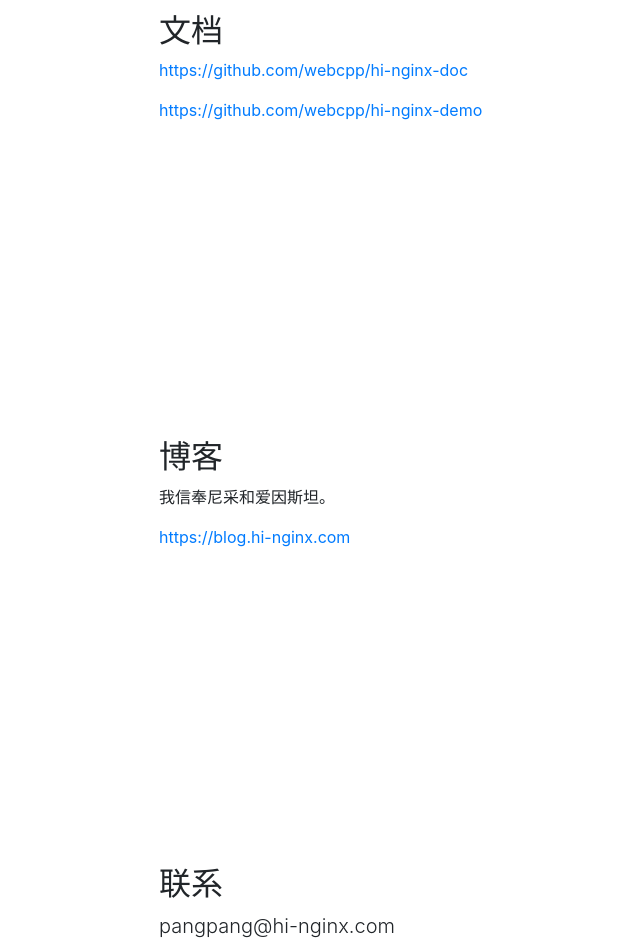
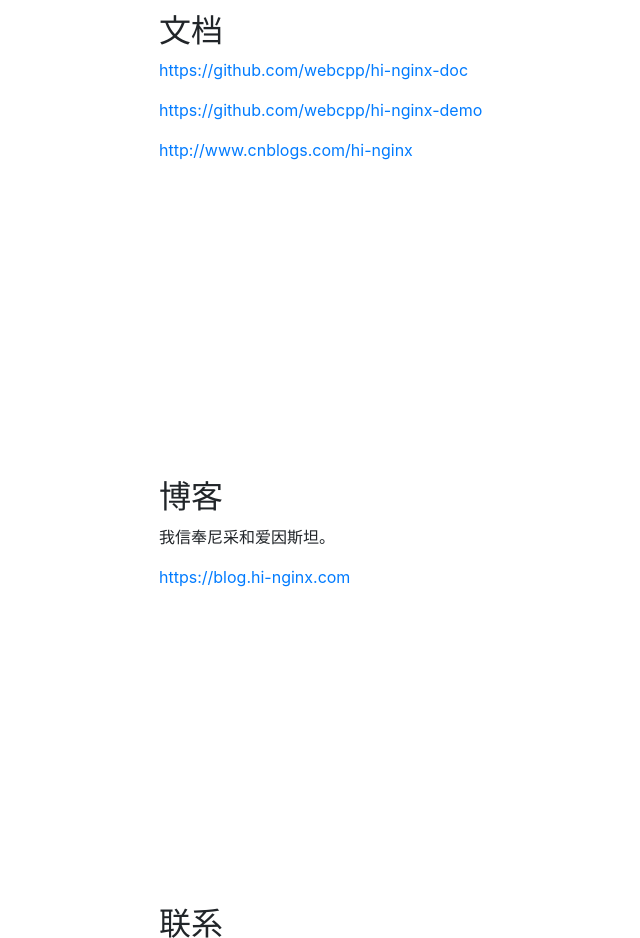
Before and after one commit to webcpp/hi-nginx-home, a plain HTML site: page index.html in a window 1280 px wide. Shown: the part 3900-4838 px from the top of the page, without its empty margins (116-756 px from the left). Drawn offline with nearby package versions, Linux system fonts and the light colour scheme.

Commit message:
update docs

```diff
--- a/index.html
+++ b/index.html
@@ -204,6 +204,7 @@
                         <h2>文档</h2>
                         <p><a href="https://github.com/webcpp/hi-nginx-doc">https://github.com/webcpp/hi-nginx-doc</a></p>
                         <p><a href="https://github.com/webcpp/hi-nginx-demo">https://github.com/webcpp/hi-nginx-demo</a></p>
+                        <p><a href="http://www.cnblogs.com/hi-nginx/">http://www.cnblogs.com/hi-nginx</a></p>
                     </div>
                 </div>
             </div>
```
